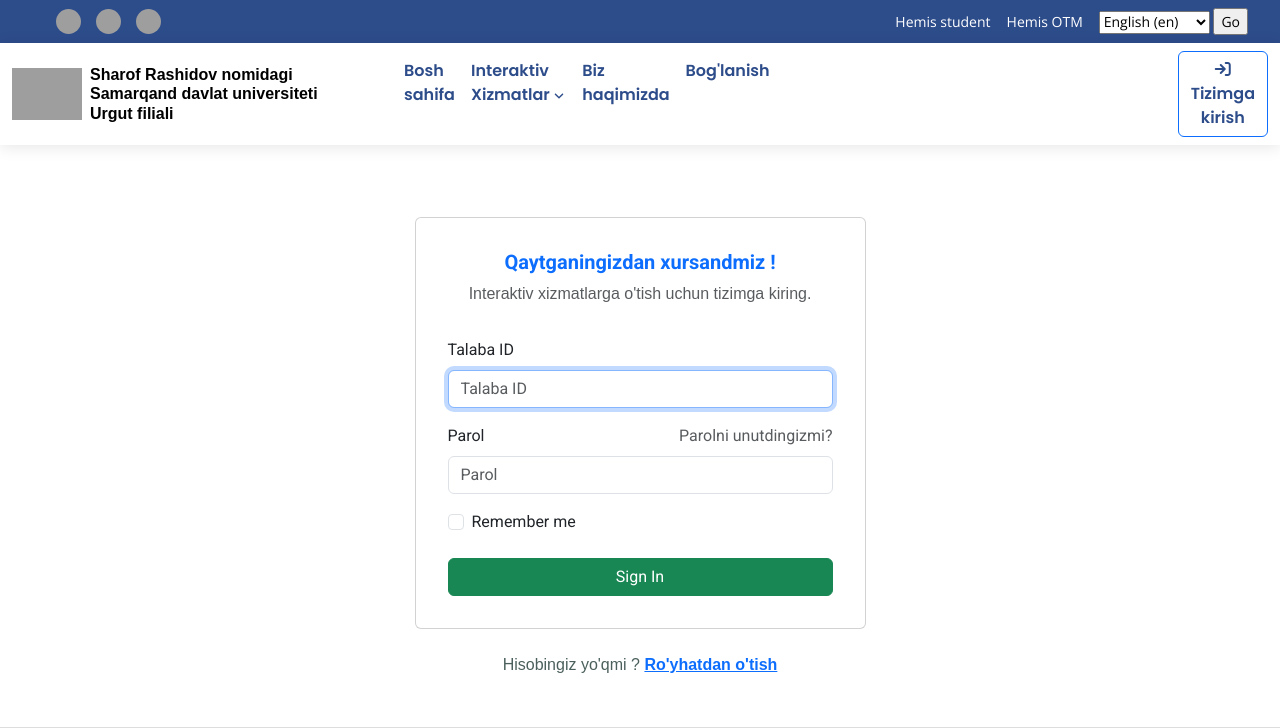
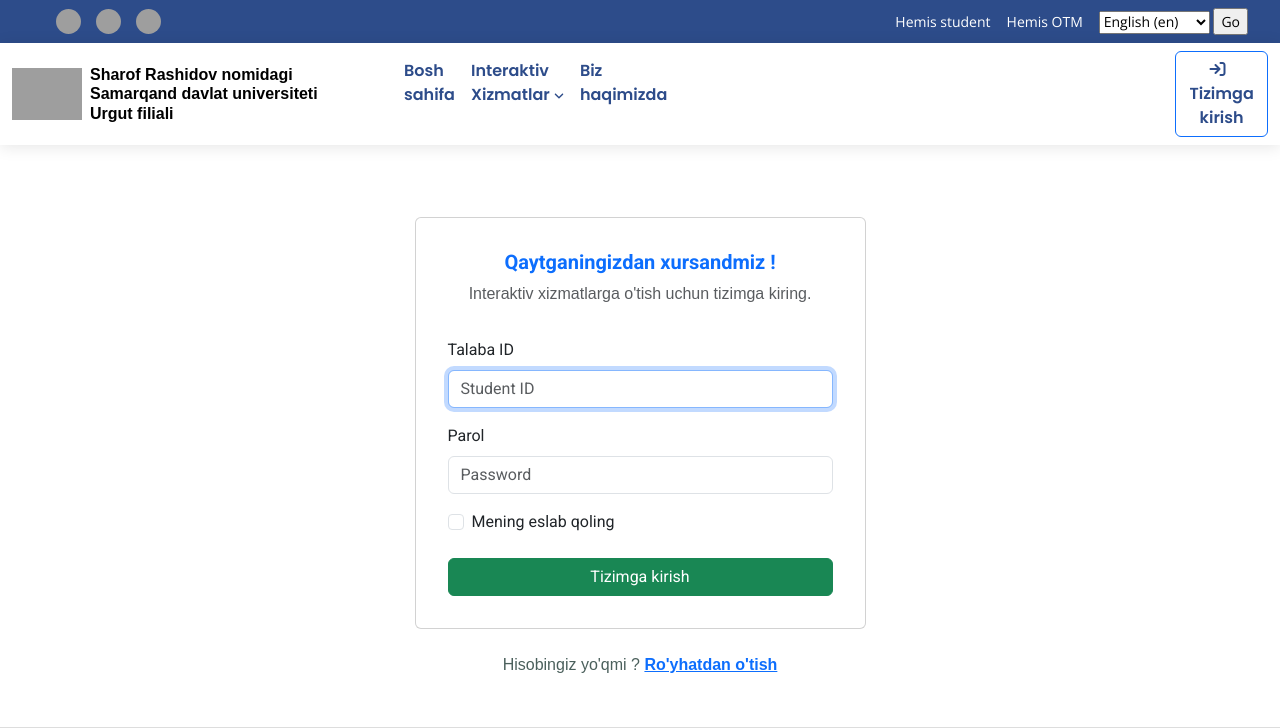
Before and after one commit to EldorKarimov/samduuf-interactive-services, a Django app: page /en/account/signin/ in a window 1280 px wide. Shown: the top 728 px of the page. Run offline with Django 4.2, Linux system fonts and the light colour scheme; some libraries are stand-ins or nearby versions; grey boxes are pictures that could not be loaded.

Commit message:
some changes

```diff
--- a/accounts/templates/signin.html
+++ b/accounts/templates/signin.html
@@ -1,5 +1,6 @@
 {% extends 'base.html' %}
 {% load widget_tweaks %}
+{% load i18n %}
 
 
 {% block title %} Sign In {% endblock %}
@@ -20,10 +21,10 @@
                         <div class="card-body p-4">
                             <div class="text-center mt-2">
                                 <a href="{% url 'home' %}">
-                                    <h5 class="text-primary">Qaytganingizdan xursandmiz !</h5>
+                                    <h5 class="text-primary">{% trans "Qaytganingizdan xursandmiz" %} !</h5>
                                 </a>
 
-                                <p class="text-muted">Interaktiv xizmatlarga o'tish uchun tizimga kiring.</p>
+                                <p class="text-muted">{% trans "Interaktiv xizmatlarga o'tish uchun tizimga kiring" %}.</p>
                             </div>
                             <div class="p-2 mt-4">
 
@@ -39,32 +40,32 @@
                                     {% csrf_token %}
 
                                     <div class="mb-3">
-                                        <label for="username" class="form-label">Talaba ID</label>
+                                        <label for="username" class="form-label">{% trans "Talaba ID" %}</label>
                                         <!-- {% render_field form.username class+="form-control" placeholder="Talaba ID" id="username" %} -->
                                         <!-- <input type="text" class="form-control" id="username" placeholder="Enter username"> -->
-                                        {% render_field form.username class+="form-control" type="text" placeholder="Talaba ID" %}
+                                        {% render_field form.username class+="form-control" type="text" placeholder="Student ID" %}
                                     </div>
 
                                     <div class="mb-3">
                                         <div class="float-end">
-                                            <a href="auth-pass-reset-basic.html" class="text-muted">Parolni unutdingizmi?</a>
+                                            <!-- <a href="auth-pass-reset-basic.html" class="text-muted">Parolni unutdingizmi?</a> -->
                                         </div>
-                                        <label class="form-label" for="password-input">Parol</label>
+                                        <label class="form-label" for="password-input">{% trans "Parol" %}</label>
                                         <div class="position-relative auth-pass-inputgroup mb-3">
                                             <!-- <input type="password" class="form-control pe-5 password-input" placeholder="Enter password" id="password-input"> -->
 
-                                            {% render_field form.password class+="form-control" type="password" placeholder="Parol" aria-label="Password" aria-describedby="password-addon" %}
+                                            {% render_field form.password class+="form-control" type="password" placeholder="Password" aria-label="Password" aria-describedby="password-addon" %}
                                         </div>
                                     </div>
 
                                     <div class="form-check">
                                         <input class="form-check-input" type="checkbox" value=""
                                             id="auth-remember-check">
-                                        <label class="form-check-label" for="auth-remember-check">Remember me</label>
+                                        <label class="form-check-label" for="auth-remember-check">{% trans "Mening eslab qoling" %}</label>
                                     </div>
 
                                     <div class="mt-4">
-                                        <button class="btn btn-success w-100" type="submit">Sign In</button>
+                                        <button class="btn btn-success w-100" type="submit">{% trans "Tizimga kirish" %}</button>
                                     </div>
 
 
@@ -76,8 +77,8 @@
                     <!-- end card -->
 
                     <div class="mt-4 text-center">
-                        <p class="mb-0">Hisobingiz yo'qmi ? <a href="{% url 'student_register' %}"
-                                class="fw-semibold text-primary text-decoration-underline"> Ro'yhatdan o'tish </a> </p>
+                        <p class="mb-0">{% trans "Hisobingiz yo'qmi" %} ? <a href="{% url 'student_register' %}"
+                                class="fw-semibold text-primary text-decoration-underline"> {% trans "Ro'yhatdan o'tish" %} </a> </p>
                     </div>
 
                 </div>
--- a/static/css/main.css
+++ b/static/css/main.css
@@ -136,7 +136,7 @@ h5 {
 }
 
 .nav-item__login {
-    margin-left: 400px;
+    margin-left: 500px;
 }
 
 .header .nav-item:hover>.drop-down {
--- a/templates/includes/header.html
+++ b/templates/includes/header.html
@@ -95,9 +95,7 @@
                         <a class="nav-link" href="#">{% trans "Biz haqimizda" %}</a>
                     </li>
 
-                    <li class="nav-item">
-                        <a class="nav-link" href="#">{% trans "Bog&#039;lanish" %}</a>
-                    </li>
+
 
 
                     {% if user.is_authenticated %}
@@ -122,7 +120,7 @@
                     </li>
                     {% else %}
                     <li class="nav-item nav-item__login">
-                        <a href="{% url 'login' %}" class="btn btn-outline-primary"> <i class="fa-solid fa-arrow-right-to-bracket"></i>{% trans "Tizimga kirish" %}</a>
+                        <a href="{% url 'login' %}" class="btn btn-outline-primary"> <i class="fa-solid fa-arrow-right-to-bracket me-2"></i>{% trans "Tizimga kirish" %}</a>
                     </li>
                     {% endif %}
 
```
Also changed, not shown: accounts/templates/edu-data.html (+12 -11 lines), accounts/templates/profile-data.html (+11 -10 lines), accounts/templates/signup.html (+10 -9 lines), db.sqlite3, locale/en/LC_MESSAGES/django.po, locale/ru/LC_MESSAGES/django.po, 2 other files.
